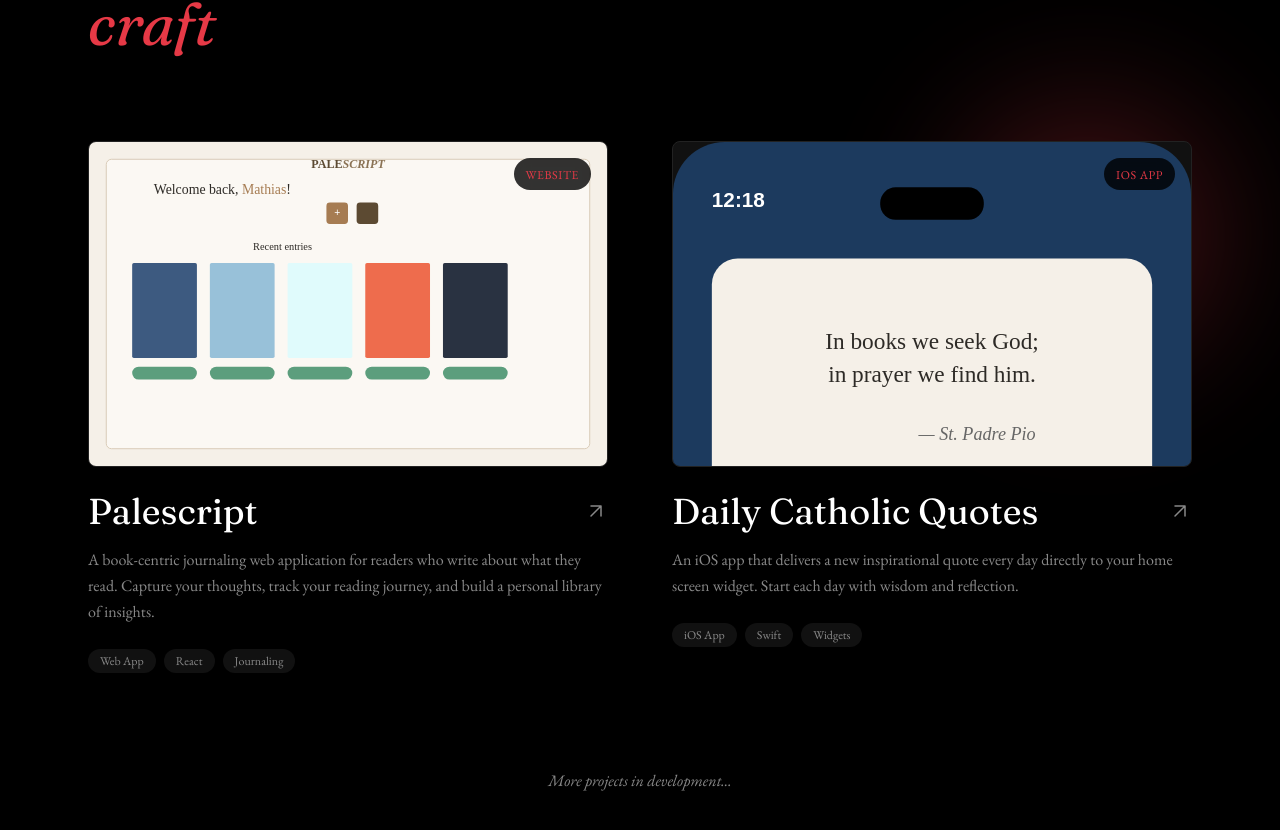
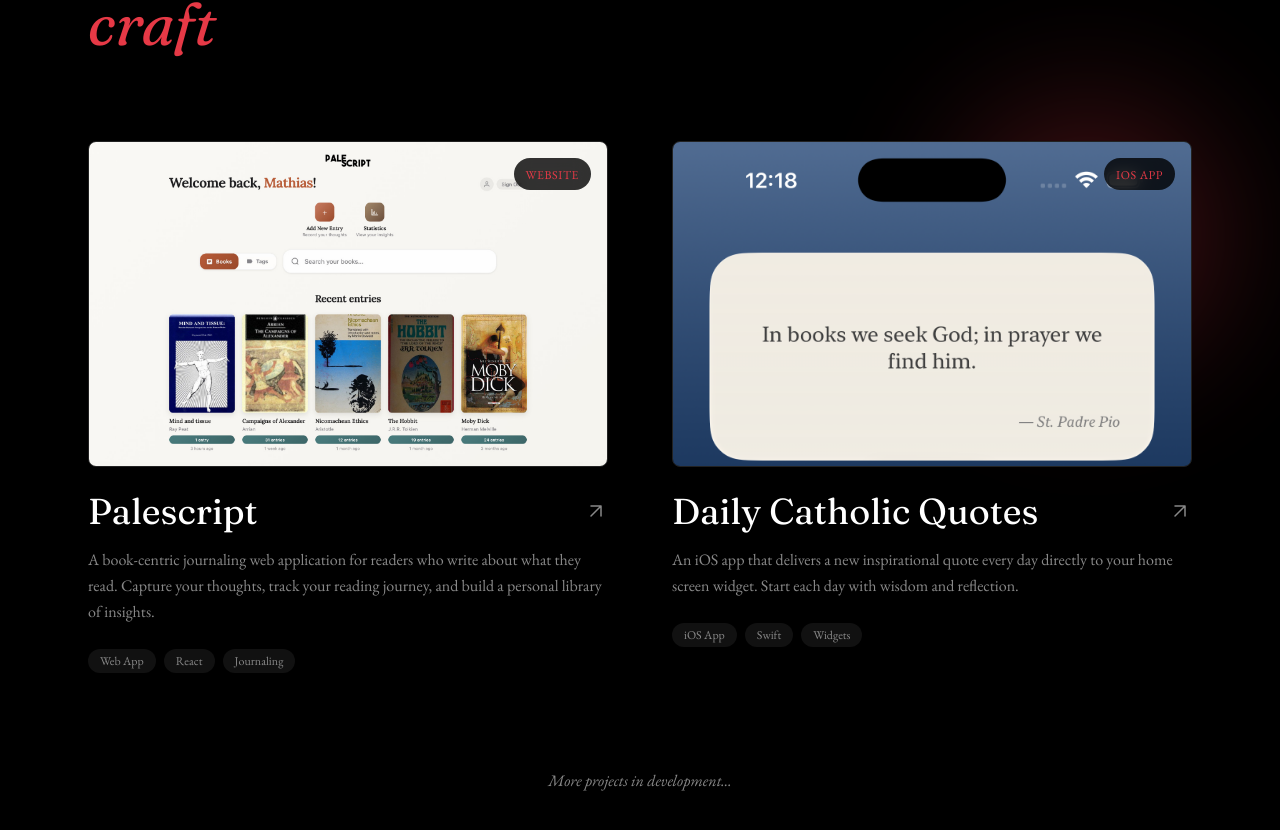
Before and after one commit to Jaegermeisty/ventures, a Next.js app: page / in a window 1280 px wide. Shown: the part 2266-3096 px from the top of the page. Built offline with nearby package versions, Linux system fonts and the light colour scheme.

Commit message:
Update Portfolio.tsx

```diff
--- a/src/components/Portfolio.tsx
+++ b/src/components/Portfolio.tsx
@@ -19,7 +19,7 @@
     description:
       'A book-centric journaling web application for readers who write about what they read. Capture your thoughts, track your reading journey, and build a personal library of insights.',
     type: 'web',
-    image: '/ventures/palescript.svg',
+    image: '/ventures/palescript.png',
     link: 'https://palescript.com',
     tags: ['Web App', 'React', 'Journaling'],
   },
@@ -28,7 +28,7 @@
     description:
       'An iOS app that delivers a new inspirational quote every day directly to your home screen widget. Start each day with wisdom and reflection.',
     type: 'ios',
-    image: '/ventures/catholic-quotes.svg',
+    image: '/ventures/catholic-quotes.png',
     link: 'https://apps.apple.com/no/app/daily-catholic-quotes/id6754383149',
     tags: ['iOS App', 'Swift', 'Widgets'],
   },
```
